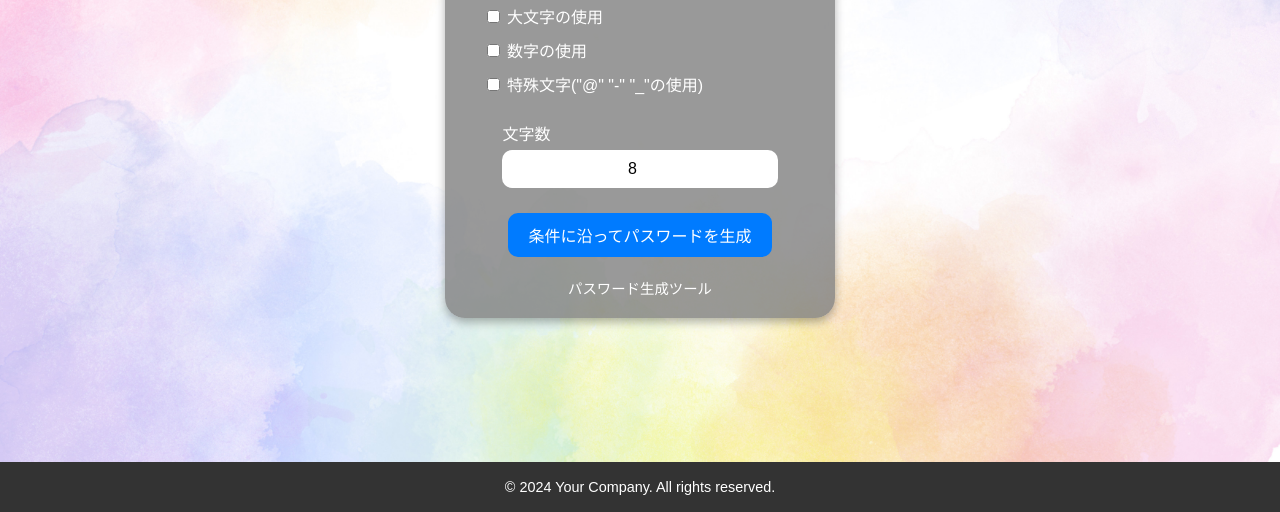
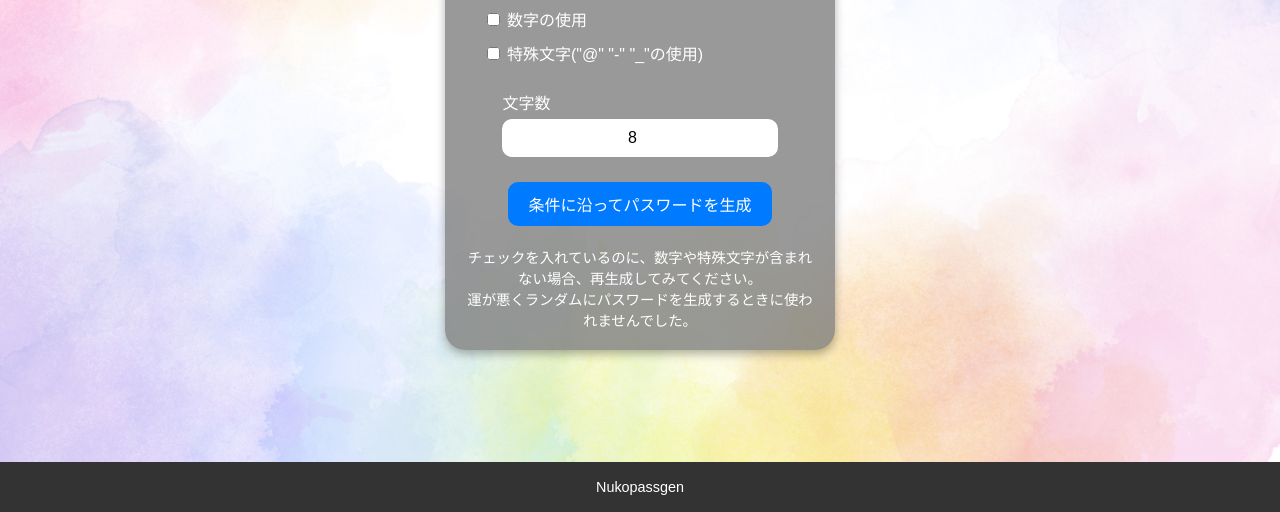
Before and after one commit to takokunym/passgen, a plain HTML site: page index.html in a window 1280 px wide. Shown: the part 288-800 px from the top of the page. Drawn offline with Linux system fonts and the light colour scheme.

Commit message:
Update index.html

```diff
--- a/index.html
+++ b/index.html
@@ -166,11 +166,11 @@
             <div class="button-group">
                 <button id="genbtn">条件に沿ってパスワードを生成</button>
             </div>
-            <p>パスワード生成ツール</p>
+            <p>チェックを入れているのに、数字や特殊文字が含まれない場合、再生成してみてください。<br>運が悪くランダムにパスワードを生成するときに使われませんでした。</p>
         </div>
     </div>
     <div class="footer">
-        &copy; 2024 Your Company. All rights reserved.
+        Nukopassgen
     </div>
     <script>
         document.getElementById('numberInput').addEventListener('keydown', function(event) {
```
